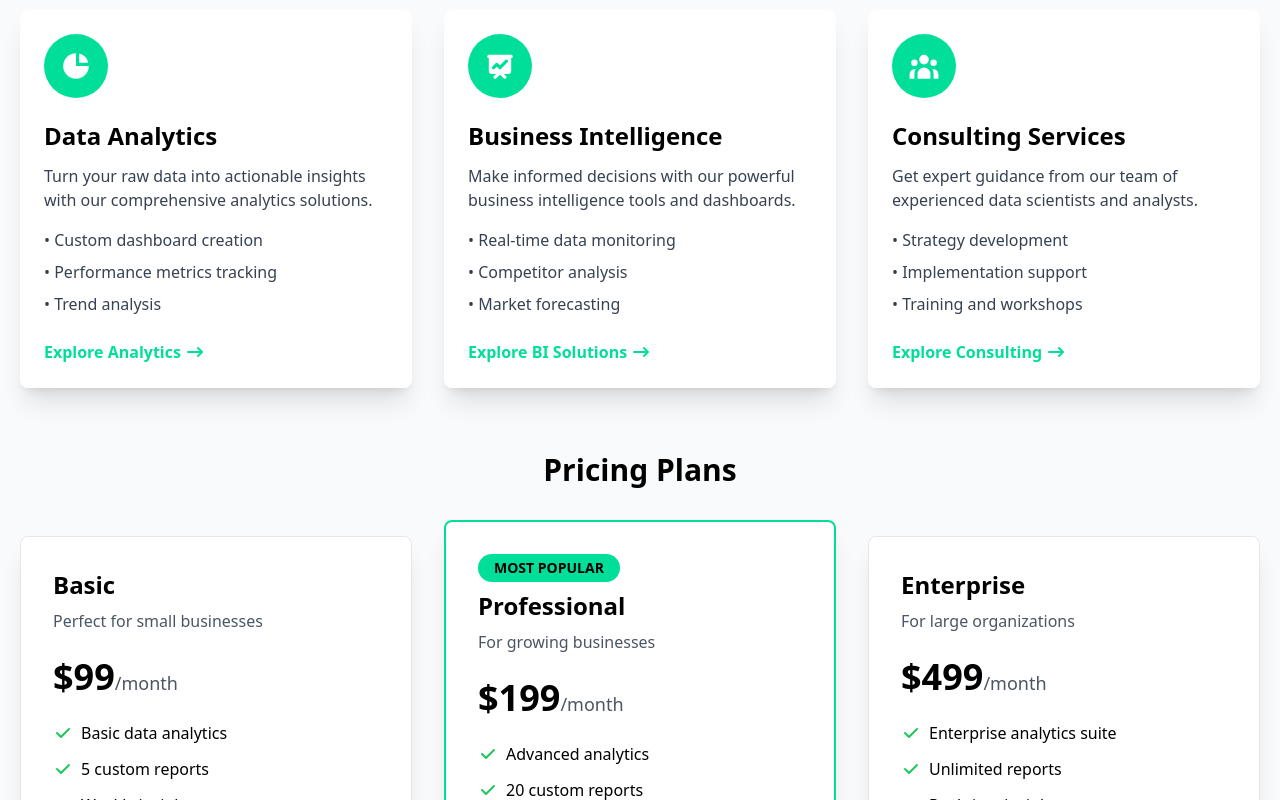
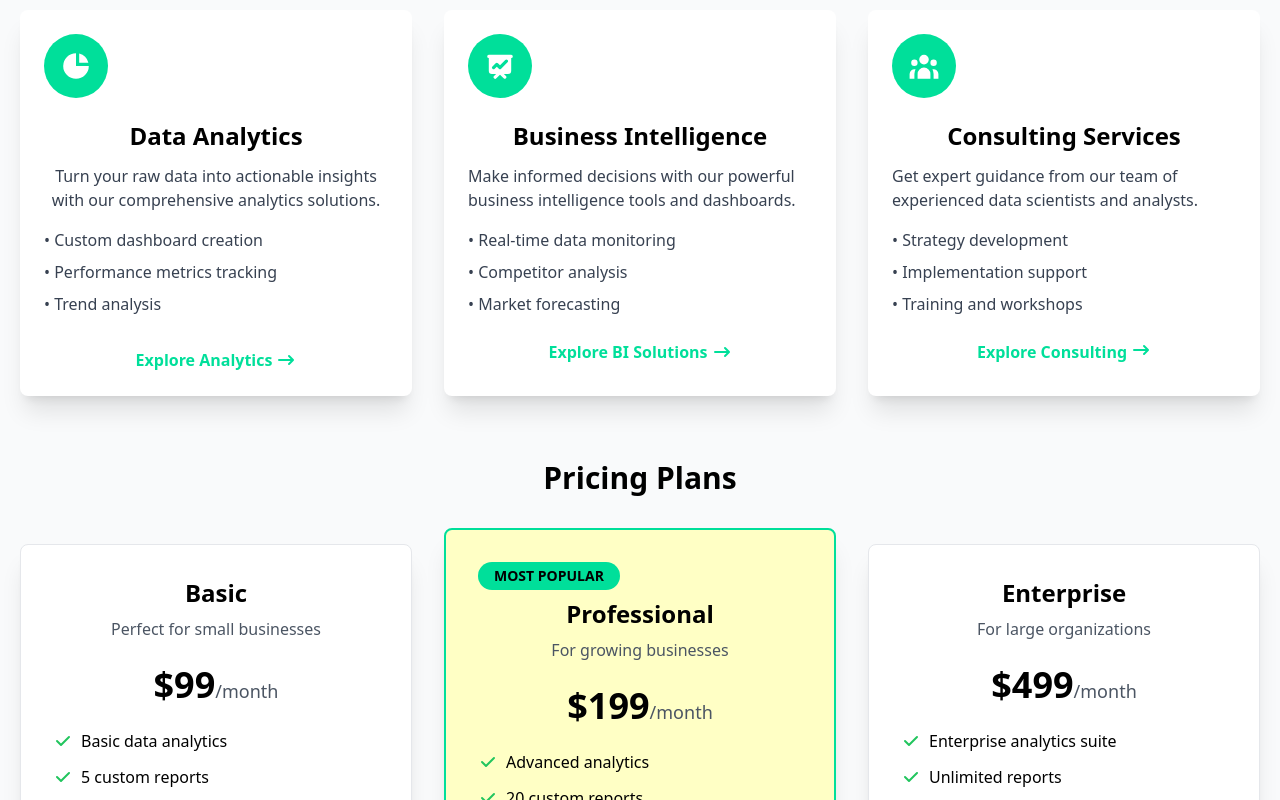
Before and after one commit to StanleyKioko/React-Tailwind-Vite-Simple-front-end, a React (Create React App) app: page /Offerings in a window 1280 px wide. Shown: the part 1000-1800 px from the top of the page. Built offline with nearby package versions, Linux system fonts and the light colour scheme.

Commit message:
Updated Offerings

```diff
--- a/src/pages/Offerings.jsx
+++ b/src/pages/Offerings.jsx
@@ -63,16 +63,16 @@ const Offerings = () => {
               <path d="M12 2.252A8.014 8.014 0 0117.748 8H12V2.252z"></path>
             </svg>
           </div>
-          <h3 className="text-2xl font-bold mb-3">Data Analytics</h3>
-          <p className="text-gray-700 mb-4">
+          <h3 className="text-2xl font-bold mb-3 text-center">Data Analytics</h3>
+          <p className="text-gray-700 mb-4 text-center">
             Turn your raw data into actionable insights with our comprehensive analytics solutions.
           </p>
-          <ul className="text-gray-700 mb-6">
+          <ul className="text-gray-700 mb-6 flex flex-col items-start">
             <li className="mb-2">• Custom dashboard creation</li>
             <li className="mb-2">• Performance metrics tracking</li>
             <li className="mb-2">• Trend analysis</li>
           </ul>
-          <a href="#" className="text-[#00df9a] font-bold flex items-center">
+          <a href="#" className="text-[#00df9a] font-bold flex items-center justify-center">
             Explore Analytics
             <svg className="w-5 h-5 ml-1" fill="currentColor" viewBox="0 0 20 20" xmlns="http://www.w3.org/2000/svg">
               <path fillRule="evenodd" d="M12.293 5.293a1 1 0 011.414 0l4 4a1 1 0 010 1.414l-4 4a1 1 0 01-1.414-1.414L14.586 11H3a1 1 0 110-2h11.586l-2.293-2.293a1 1 0 010-1.414z" clipRule="evenodd"></path>
@@ -87,7 +87,7 @@ const Offerings = () => {
               <path fillRule="evenodd" d="M3 3a1 1 0 000 2v8a2 2 0 002 2h2.586l-1.293 1.293a1 1 0 101.414 1.414L10 15.414l2.293 2.293a1 1 0 001.414-1.414L12.414 15H15a2 2 0 002-2V5a1 1 0 100-2H3zm11.707 4.707a1 1 0 00-1.414-1.414L10 9.586 8.707 8.293a1 1 0 00-1.414 0l-2 2a1 1 0 101.414 1.414L8 10.414l1.293 1.293a1 1 0 001.414 0l4-4z" clipRule="evenodd"></path>
             </svg>
           </div>
-          <h3 className="text-2xl font-bold mb-3">Business Intelligence</h3>
+          <h3 className="text-2xl font-bold mb-3 flex justify-center">Business Intelligence</h3>
           <p className="text-gray-700 mb-4">
             Make informed decisions with our powerful business intelligence tools and dashboards.
           </p>
@@ -96,7 +96,7 @@ const Offerings = () => {
             <li className="mb-2">• Competitor analysis</li>
             <li className="mb-2">• Market forecasting</li>
           </ul>
-          <a href="#" className="text-[#00df9a] font-bold flex items-center">
+          <a href="#" className="text-[#00df9a] font-bold flex items-center justify-center">
             Explore BI Solutions
             <svg className="w-5 h-5 ml-1" fill="currentColor" viewBox="0 0 20 20" xmlns="http://www.w3.org/2000/svg">
               <path fillRule="evenodd" d="M12.293 5.293a1 1 0 011.414 0l4 4a1 1 0 010 1.414l-4 4a1 1 0 01-1.414-1.414L14.586 11H3a1 1 0 110-2h11.586l-2.293-2.293a1 1 0 010-1.414z" clipRule="evenodd"></path>
@@ -107,11 +107,11 @@ const Offerings = () => {
         {/* Service 3 */}
         <div className="bg-white p-6 rounded-lg shadow-xl hover:shadow-2xl transition-all">
           <div className="bg-[#00df9a] text-white p-4 inline-block rounded-full mb-4">
-            <svg className="w-8 h-8" fill="currentColor" viewBox="0 0 20 20" xmlns="http://www.w3.org/2000/svg">
+            <svg className="w-8 h-8 justify-center" fill="currentColor" viewBox="0 0 20 20" xmlns="http://www.w3.org/2000/svg">
               <path d="M13 6a3 3 0 11-6 0 3 3 0 016 0zM18 8a2 2 0 11-4 0 2 2 0 014 0zM14 15a4 4 0 00-8 0v3h8v-3zM6 8a2 2 0 11-4 0 2 2 0 014 0zM16 18v-3a5.972 5.972 0 00-.75-2.906A3.005 3.005 0 0119 15v3h-3zM4.75 12.094A5.973 5.973 0 004 15v3H1v-3a3 3 0 013.75-2.906z"></path>
             </svg>
           </div>
-          <h3 className="text-2xl font-bold mb-3">Consulting Services</h3>
+          <h3 className="text-2xl font-bold mb-3 flex justify-center">Consulting Services</h3>
           <p className="text-gray-700 mb-4">
             Get expert guidance from our team of experienced data scientists and analysts.
           </p>
@@ -120,7 +120,7 @@ const Offerings = () => {
             <li className="mb-2">• Implementation support</li>
             <li className="mb-2">• Training and workshops</li>
           </ul>
-          <a href="#" className="text-[#00df9a] font-bold flex items-center">
+          <a href="#" className="text-[#00df9a] font-bold flex justify-center">
             Explore Consulting
             <svg className="w-5 h-5 ml-1" fill="currentColor" viewBox="0 0 20 20" xmlns="http://www.w3.org/2000/svg">
               <path fillRule="evenodd" d="M12.293 5.293a1 1 0 011.414 0l4 4a1 1 0 010 1.414l-4 4a1 1 0 01-1.414-1.414L14.586 11H3a1 1 0 110-2h11.586l-2.293-2.293a1 1 0 010-1.414z" clipRule="evenodd"></path>
@@ -134,10 +134,10 @@ const Offerings = () => {
         <h2 className="text-3xl font-bold text-center mb-12">Pricing Plans</h2>
         <div className="grid md:grid-cols-3 gap-8">
           {/* Basic Plan */}
-          <div className="bg-white p-8 rounded-lg shadow-xl border border-gray-200 hover:shadow-2xl transition-all">
-            <h3 className="text-2xl font-bold mb-2">Basic</h3>
-            <p className="text-gray-600 mb-6">Perfect for small businesses</p>
-            <p className="text-4xl font-bold mb-6">$99<span className="text-lg text-gray-600 font-normal">/month</span></p>
+          <div className="bg-white p-8 rounded-lg shadow-xl border border-gray-200 hover:shadow-2xl transition-all hover:scale-105 transition-transform duration-300">
+            <h3 className="text-2xl font-bold mb-2 text-center">Basic</h3>
+            <p className="text-gray-600 mb-6 text-center">Perfect for small businesses</p>
+            <p className="text-4xl font-bold mb-6 text-center">$99<span className="text-lg text-gray-600 font-normal">/month</span></p>
             <ul className="mb-8">
               <li className="flex items-center mb-3">
                 <svg className="w-5 h-5 mr-2 text-green-500" fill="currentColor" viewBox="0 0 20 20">
@@ -170,11 +170,11 @@ const Offerings = () => {
           </div>
 
           {/* Pro Plan - Highlighted */}
-          <div className="bg-white p-8 rounded-lg shadow-xl border-2 border-[#00df9a] hover:shadow-2xl transition-all transform md:-translate-y-4">
-            <div className="bg-[#00df9a] text-black text-sm font-bold py-1 px-4 rounded-full inline-block mb-2">MOST POPULAR</div>
-            <h3 className="text-2xl font-bold mb-2">Professional</h3>
-            <p className="text-gray-600 mb-6">For growing businesses</p>
-            <p className="text-4xl font-bold mb-6">$199<span className="text-lg text-gray-600 font-normal">/month</span></p>
+          <div className="bg-[#FFFFC5] p-8 rounded-lg shadow-xl border-2 border-[#00df9a] hover:shadow-2xl transition-all transform md:-translate-y-4 hover:scale-105 transition-transform duration-300">
+            <div className="bg-[#00df9a] text-black text-sm font-bold py-1 px-4 rounded-full inline-block mb-2 justify-center">MOST POPULAR</div>
+            <h3 className="text-2xl font-bold mb-2 text-center">Professional</h3>
+            <p className="text-gray-600 mb-6 text-center">For growing businesses</p>
+            <p className="text-4xl font-bold mb-6 text-center">$199<span className="text-lg text-gray-600 font-normal">/month</span></p>
             <ul className="mb-8">
               <li className="flex items-center mb-3">
                 <svg className="w-5 h-5 mr-2 text-green-500" fill="currentColor" viewBox="0 0 20 20">
@@ -201,16 +201,16 @@ const Offerings = () => {
                 AI recommendations
               </li>
             </ul>
-            <button className="w-full bg-[#00df9a] text-black py-2 rounded-md font-bold hover:bg-opacity-80 transition-all">
+            <button className="w-full bg-[#000300] text-[#00df9a] py-2 rounded-md font-bold hover:bg-opacity-80 transition-all">
               Get Started
             </button>
           </div>
 
           {/* Enterprise Plan */}
-          <div className="bg-white p-8 rounded-lg shadow-xl border border-gray-200 hover:shadow-2xl transition-all">
-            <h3 className="text-2xl font-bold mb-2">Enterprise</h3>
-            <p className="text-gray-600 mb-6">For large organizations</p>
-            <p className="text-4xl font-bold mb-6">$499<span className="text-lg text-gray-600 font-normal">/month</span></p>
+          <div className="bg-white p-8 rounded-lg shadow-xl border border-gray-200 hover:shadow-2xl transition-all hover:scale-105 transition-transform duration-300">
+            <h3 className="text-2xl font-bold mb-2 text-center">Enterprise</h3>
+            <p className="text-gray-600 mb-6 text-center">For large organizations</p>
+            <p className="text-4xl font-bold mb-6 text-center">$499<span className="text-lg text-gray-600 font-normal">/month</span></p>
             <ul className="mb-8">
               <li className="flex items-center mb-3">
                 <svg className="w-5 h-5 mr-2 text-green-500" fill="currentColor" viewBox="0 0 20 20">
@@ -237,7 +237,7 @@ const Offerings = () => {
                 Dedicated support team
               </li>
             </ul>
-            <button className="w-full bg-gray-800 text-white py-2 rounded-md font-bold hover:bg-gray-700 transition-all">
+            <button className="w-full bg-[#00df9a] text-black py-2 rounded-md font-bold hover:bg-opacity-80 transition-all">
               Contact Sales
             </button>
           </div>
```
